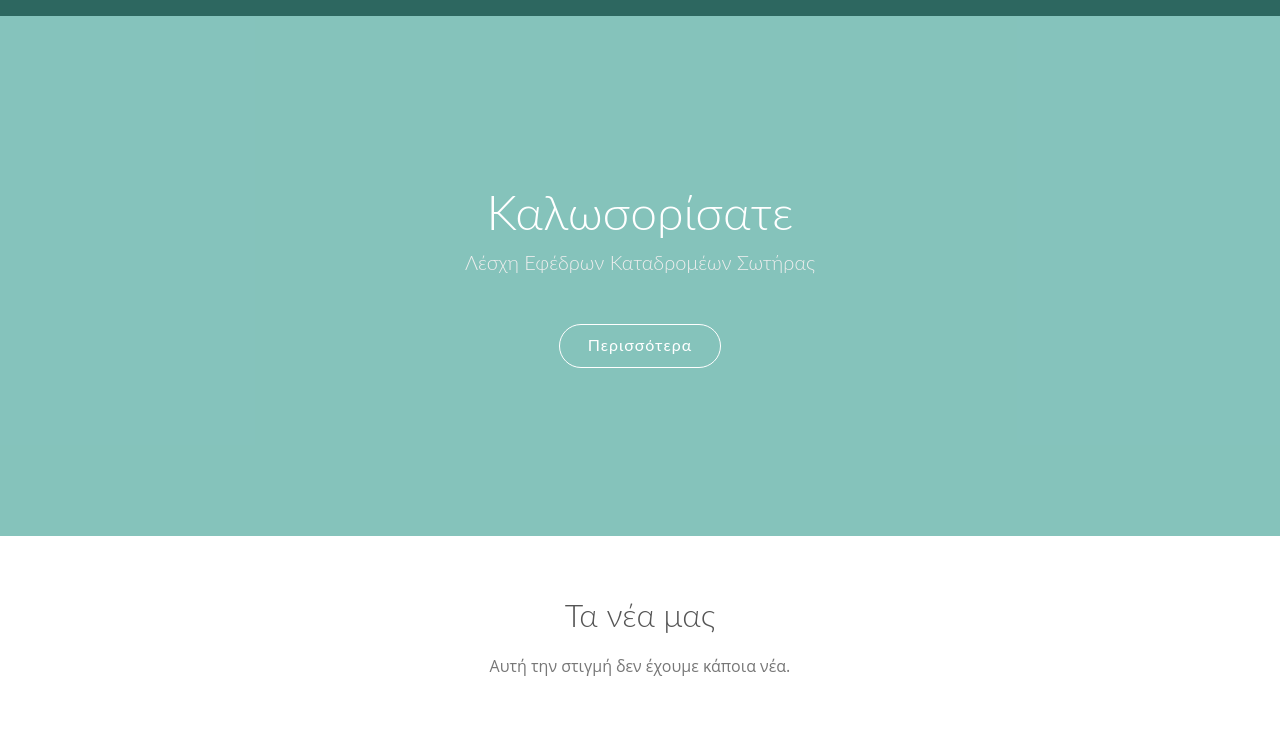
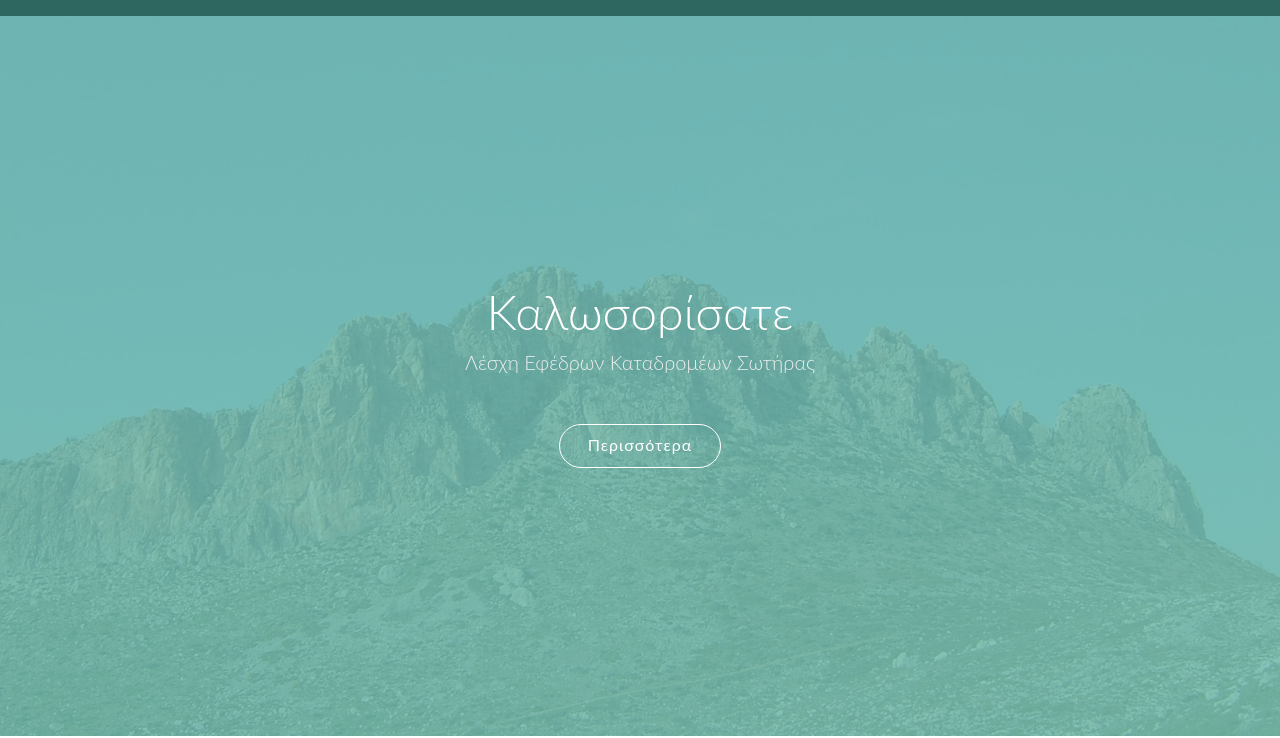
Before and after one commit to zartilas/lek-sotiras, a plain HTML site: page index.html in a window 1280 px wide. Shown: the part 64-802 px from the top of the page. Drawn offline with Linux system fonts and the light colour scheme; a script that the page names is missing.

Commit message:
Added Photos
Added photo for Hero background.

```diff
--- a/assets/css/style.css
+++ b/assets/css/style.css
@@ -416,8 +416,8 @@ section {
 --------------------------------------------------------------*/
 #hero {
   width: 100%;
-  height: 75vh;
-  background: url("../img/hero-background.jpg") top center;
+  height: 100vh;
+  background: url("../img/photos/pentadaktylos.jpg") top center;
   background-size: cover;
   position: relative;
   margin-bottom: -80px;
```
Also changed, not shown: assets/img/photos/pentadaktylos.jpg (added).
